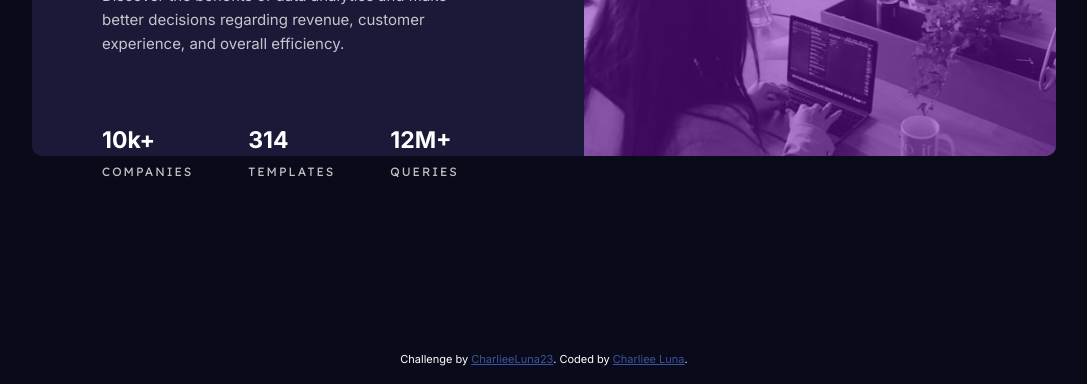
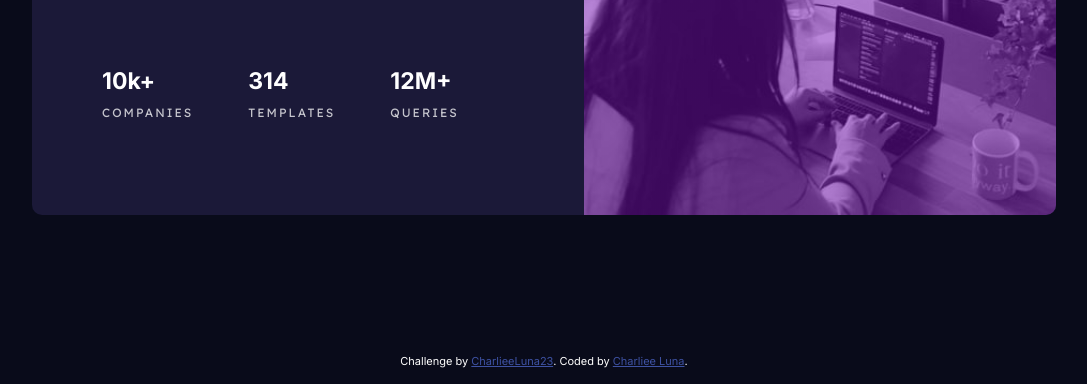
Before and after one commit to CharlieeLuna23/stats-preview-card, a plain HTML site: page index.html in a window 1280 px wide. Shown: the part 432-816 px from the top of the page, without its empty margins (96-1183 px from the left). Drawn offline with Linux system fonts and the light colour scheme.

Commit message:
Update Styles.css
Update Footer and removed 45vh from .main-card in media query.

```diff
--- a/styles.css
+++ b/styles.css
@@ -94,9 +94,10 @@ p {
 }
 
 footer {
-  position: absolute;
-  bottom: 2px;
+  position: fixed;
+  bottom: 0;
   color: var(--white);
+  text-align: center;
 }
 .attribution { font-size: 11px; text-align: center; }
 .attribution a { color: hsl(228, 45%, 44%); }
@@ -115,7 +116,7 @@ footer {
     display: flex;
     flex-direction: row-reverse;
     max-width: 1100px;
-    height: 45vh;
+    height: auto;
   }
 
   .img-sec {
```
